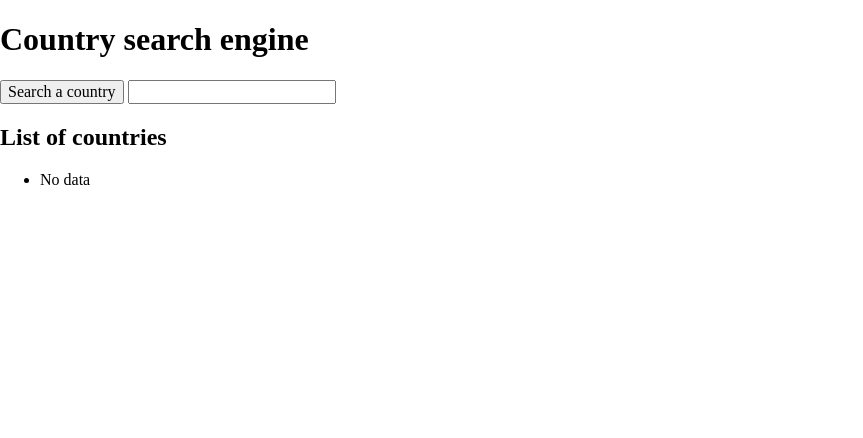
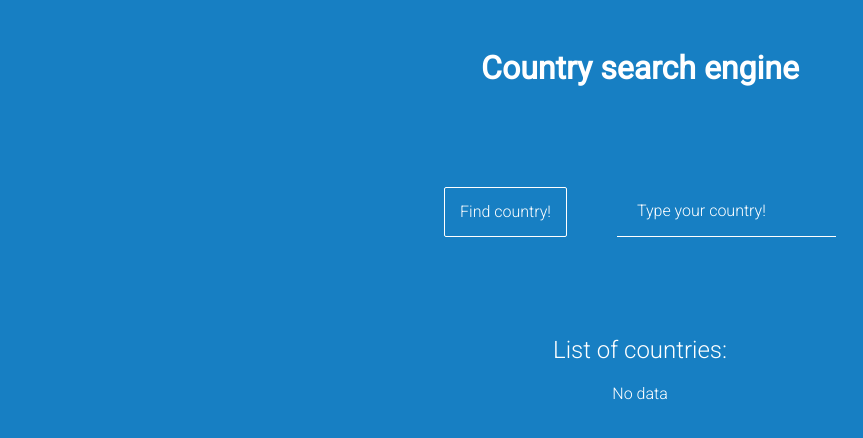
Before and after one commit to Patryk-Rozwadowski/country-searcher, a website: page index.html in a window 1280 px wide. Shown: the whole page, without its empty margins (0-863 px from the left). Drawn offline with nearby package versions, Linux system fonts and the light colour scheme.

Commit message:
fixed showCountriesList script, add styles

```diff
--- a/index.html
+++ b/index.html
@@ -16,13 +16,17 @@
 
 <body>
   <main>
-    <h1>Country search engine</h1>
-    <button id="search">Search a country</button>
-    <input id="country-name" type="text" />
-    <h2>List of countries</h2>
-    <ul id="countries">
-      <li>No data</li>
-    </ul>
+    <section class="container">
+      <h1 class="country__title">Country search engine</h1>
+      <section class="country__search-items">
+        <button class="country__btn" id="search">Find country!</button>
+        <input class="country__input" id="country-name" type="text" name="country__search" placeholder="Type your country!" />
+      </section>
+      <h2 class="country__list-title">List of countries:</h2>
+      <ul class="country__list" id="countries">
+        <li>No data</li>
+      </ul>
+    </section>
   </main>
   <script src='js/script.js'></script>
 </body>
--- a/js/script.js
+++ b/js/script.js
@@ -23,7 +23,8 @@ function showCountriesList(resp) {
     countriesList.appendChild(countryContainer)
 
     var countryFlag = document.createElement('img');
-    countryFlag.setAttribute('src', item.flag);
+
+    countryFlag = '<img class="country-flag" src=\"' + item.flag + '\" alt="country flag">';
 
     var countryFlagContainer = document.createElement('li');
     var countryName = document.createElement('li');
@@ -31,10 +32,10 @@ function showCountriesList(resp) {
     var countryRegion = document.createElement('li');
     var countryPopulation = document.createElement('li');
 
-    countryName.innerHTML = 'Nazwa państwa: ' + item.name;
-    countryCapital.innerHTML = 'Stolica: ' + item.capital;
-    countryRegion.innerHTML = 'Region: ' + item.region;
-    countryPopulation.innerHTML = 'Populacja: ' + item.population;
+    countryName.innerHTML = '<span class="country__item">Nazwa państwa: </span>' + item.name;
+    countryCapital.innerHTML = '<span class="country__item">Stolica: </span>' + item.capital;
+    countryRegion.innerHTML = '<span class="country__item">Region: </span>' + item.region;
+    countryPopulation.innerHTML = '<span class="country__item">Populacja: </span>' + item.population;
 
     countryContainer.appendChild(countryFlagContainer);
     countryFlagContainer.innerHTML = countryFlag;
--- a/sass/style.scss
+++ b/sass/style.scss
@@ -1,3 +1,107 @@
+$blue-color: #177FC3;
+@mixin robotoFont {
+  font-family: 'Roboto', sans-serif;
+}
+
+body {
+  background-color: $blue-color;
+}
+
+.container {
+  margin: 50px;
+  width: 500px;
+  margin: 50px auto;
+}
+
 .country-container {
-  margin:50px;
+  border-left: 2px solid #fff;
+  margin: 50px 0;
 }
+
+.country-flag {
+  height: 150px;
+}
+
+.country__title {
+  font-size: 2em;
+  @include robotoFont;
+  color: #fff;
+  text-align: center;
+}
+
+.country__list,
+.country__list-title {
+  color: #fff;
+  @include robotoFont;
+  font-weight: 300;
+  text-align: center;
+}
+
+input[type*='text'] {
+  border: 0;
+  border-bottom: 1px solid #fff;
+  font-family: 'Roboto', sans-serif;
+  font-weight: 300;
+  color: #fff;
+  padding: 10px 20px;
+  margin-left: 50px;
+  background-color: $blue-color;
+
+  &:focus {
+    outline: none;
+  }
+
+  &:hover {
+    cursor: pointer;
+  }
+}
+
+input::placeholder {
+  font-family: 'Roboto', sans-serif;
+  font-weight: 300;
+  color: #fff;
+}
+
+.country__btn {
+  background-color: $blue-color;
+  border: 1px solid #fff;
+  font-family: 'Roboto', sans-serif;
+  font-weight: 300;
+  transition: 400ms all ease;
+  color: #fff;
+  border-radius: 2px;
+  padding: 15px;
+
+  &:hover {
+    background-color: #fff;
+    color: $blue-color;
+    border: 1px solid #fff;
+    cursor: pointer;
+  }
+}
+
+.country__item {
+  @include robotoFont;
+  font-weight: 400;
+  text-decoration: underline;
+}
+
+.country__search-items {
+  display: flex;
+  justify-content: center;
+  align-content: center;
+  margin: 100px auto;
+}
+
+li {
+  text-decoration: none;
+  list-style: none;
+  @include robotoFont;
+  font-weight: 300;
+  margin: 5px;
+  color: #fff;
+}
+
+ul {
+  padding:0;
+}
```
Also changed, not shown: stylesheets/style.css, 1 other file.
